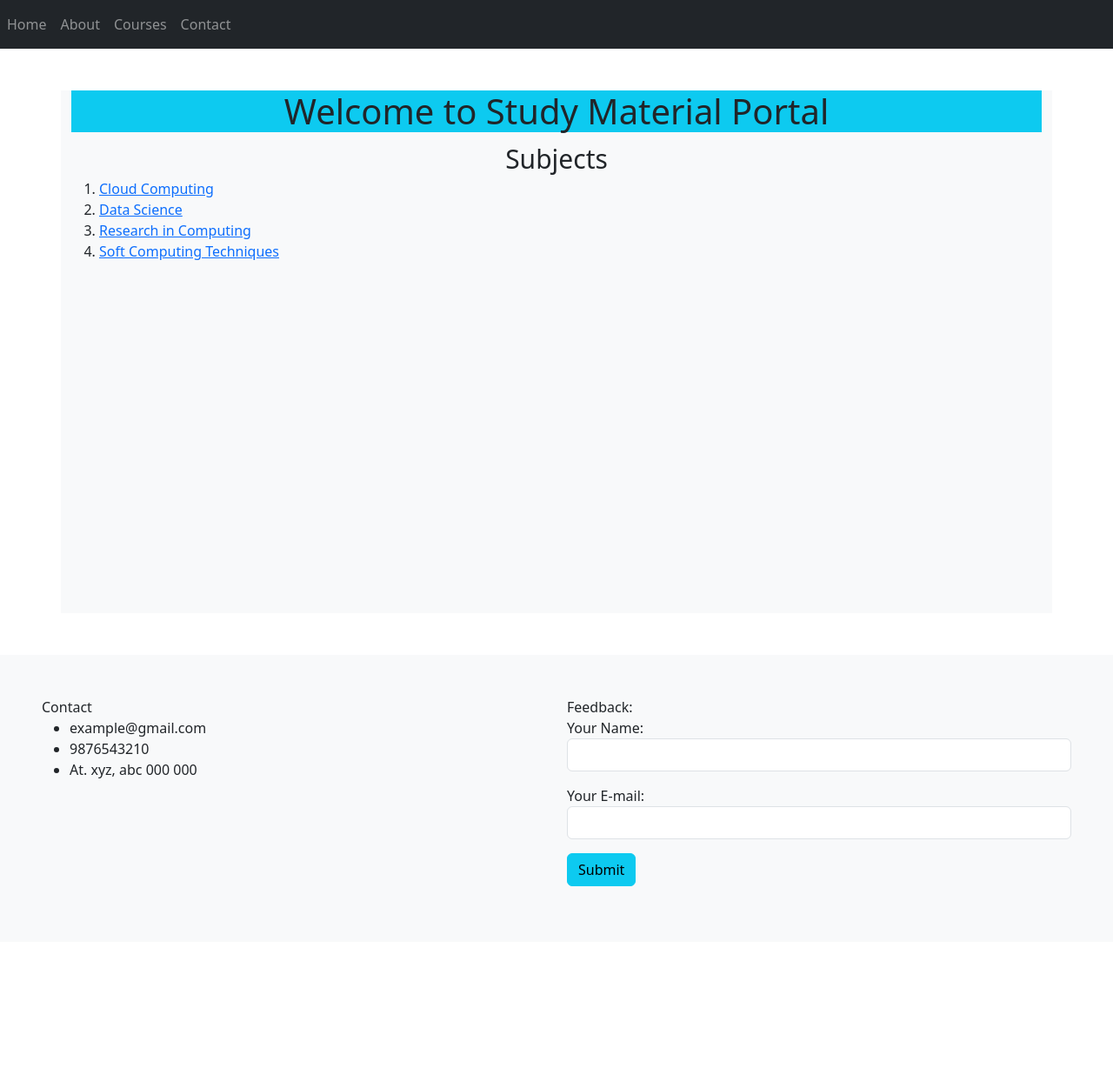
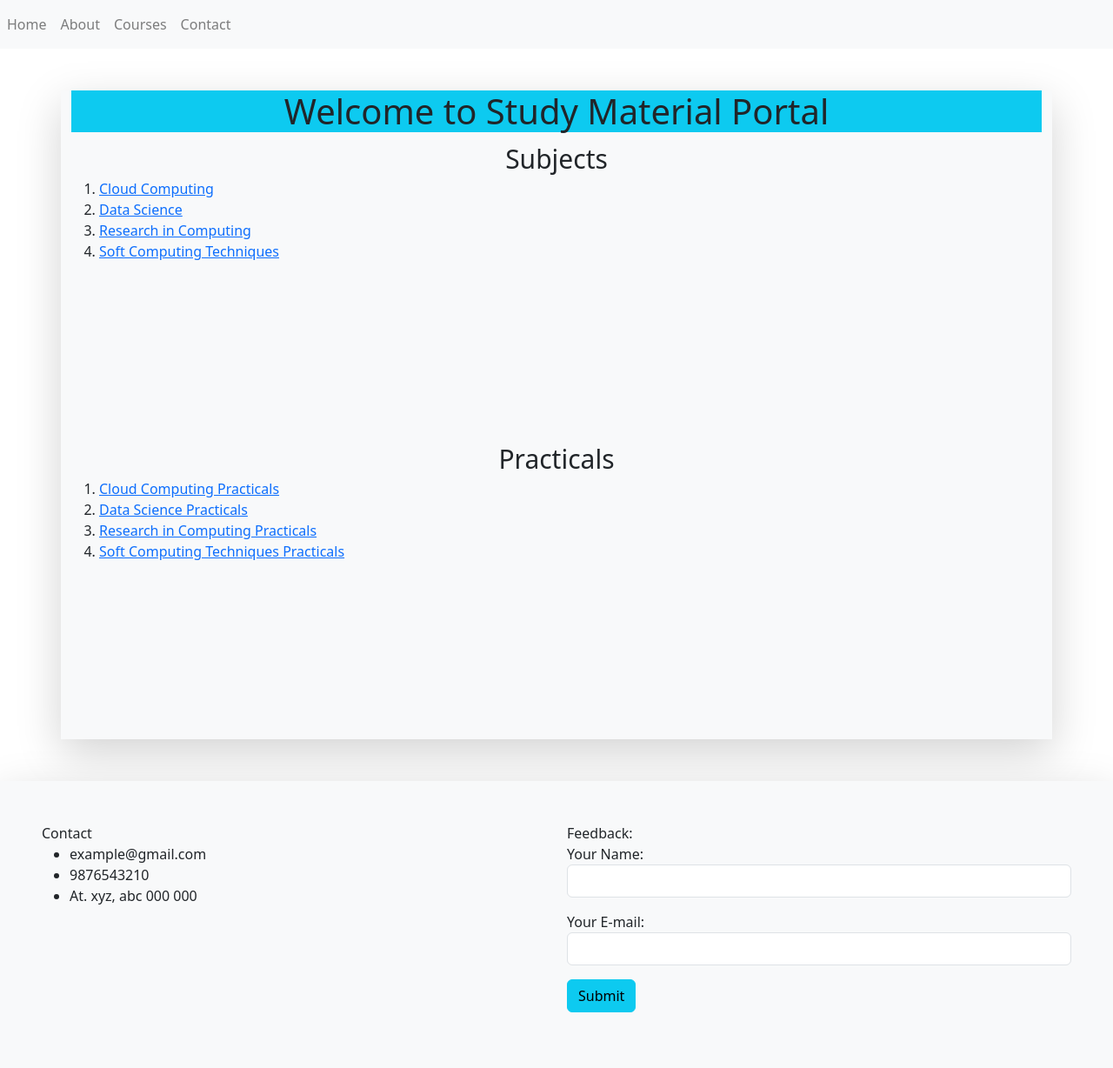
Before and after one commit to HackRoot1/Django_project, a Django app: page /subject1/ in a window 1280 px wide. Shown: the whole page at 87% size. Before the commit the page ends 1019 px from the top, so only its background shows below. Run offline with Django 4.2, Linux system fonts and the light colour scheme.

Commit message:
Updated some files

```diff
--- a/website/template/footer.html
+++ b/website/template/footer.html
@@ -1,6 +1,6 @@
 
 
-<footer class = "container-fluid mt-5 p-5 bg-light">
+<footer class = "container-fluid mt-5 p-5 bg-light shadow-lg">
     <div class = "row">
         <section class = "col-lg-6">
             <div>Contact</div>
--- a/website/template/header.html
+++ b/website/template/header.html
@@ -18,9 +18,9 @@
 
 <body>
     <header>
-        <nav class = "navbar navbar-expand-lg navbar-dark bg-dark">
+        <nav class = "navbar navbar-expand-lg navbar-light bg-light">
             <div class = "navbar-nav">
-                <div class = "nav-item"><a href="#home" class="nav-link">Home</a></div>
+                <div class = "nav-item"><a href="/" class="nav-link">Home</a></div>
                 <div class = "nav-item"><a href="#about" class="nav-link">About</a></div>
                 <div class = "nav-item"><a href="#courses" class="nav-link">Courses</a></div>
                 <div class = "nav-item"><a href="#contact" class="nav-link">Contact</a></div>
--- a/website/template/index.html
+++ b/website/template/index.html
@@ -2,7 +2,7 @@
 
     {% block content %}
 
-        <main class = "container mt-5 bg-light">
+        <main class = "container mt-5 bg-light shadow-lg">
             <section class = "bg-info text-center">
                 <h1>Welcome to Study Material Portal</h1>
             </section>
--- a/website/template/reference_books.html
+++ b/website/template/reference_books.html
@@ -2,7 +2,7 @@
 
     {% block content %}
 
-        <main class = "container mt-5 bg-danger">
+        <main class = "container mt-5 bg-danger shadow-lg">
             <section class = "bg-info text-center">
                 <h1>Welcome to Study Material Portal</h1>
             </section>
--- a/website/template/subject1.html
+++ b/website/template/subject1.html
@@ -2,7 +2,7 @@
 
     {% block content %}
 
-        <main class = "container mt-5 bg-light">
+        <main class = "container mt-5 bg-light shadow-lg">
             <section class = "bg-info text-center">
                 <h1>Welcome to Study Material Portal</h1>
             </section>
@@ -10,7 +10,7 @@
                 <div class = "text-center" style = "font-size: 30px;">
                     Subjects
                 </div>
-                <div style = "height: 500px">
+                <div style = "min-height: 300px">
                     <ol>
                         <li><a href="https://drive.google.com/file/d/1wj3cbNmcn-BhfRWeDhdgtV2aPEr7zunp/view?usp=sharing">Cloud Computing</a></li>
                         <li><a href="https://drive.google.com/file/d/1DNIjXE7D-VmChTuEP0oKHTNrERzw8lbA/view?usp=sharing">Data Science</a></li>
@@ -19,6 +19,19 @@
                     </ol>
                 </div>
             </section>
+            <section class = "bg-light">
+                <div class = "text-center" style = "font-size: 30px;">
+                    Practicals
+                </div>
+                <div style = "min-height: 300px">
+                    <ol>
+                        <li><a href="">Cloud Computing Practicals</a></li>
+                        <li><a href="">Data Science Practicals</a></li>
+                        <li><a href="">Research in Computing Practicals</a></li>
+                        <li><a href="">Soft Computing Techniques Practicals</a></li>
+                    </ol>
+                </div>
+            </section>
         </main>
 
     {% endblock %}
```
